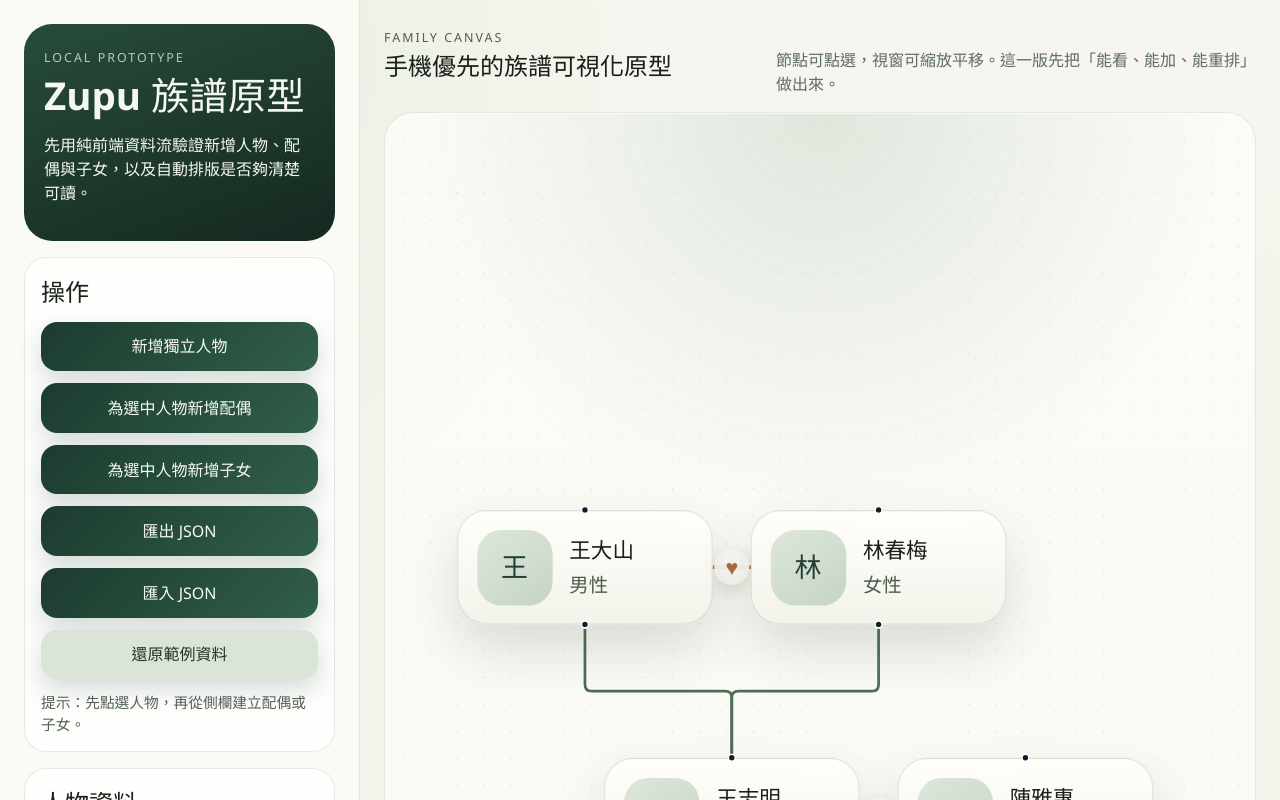
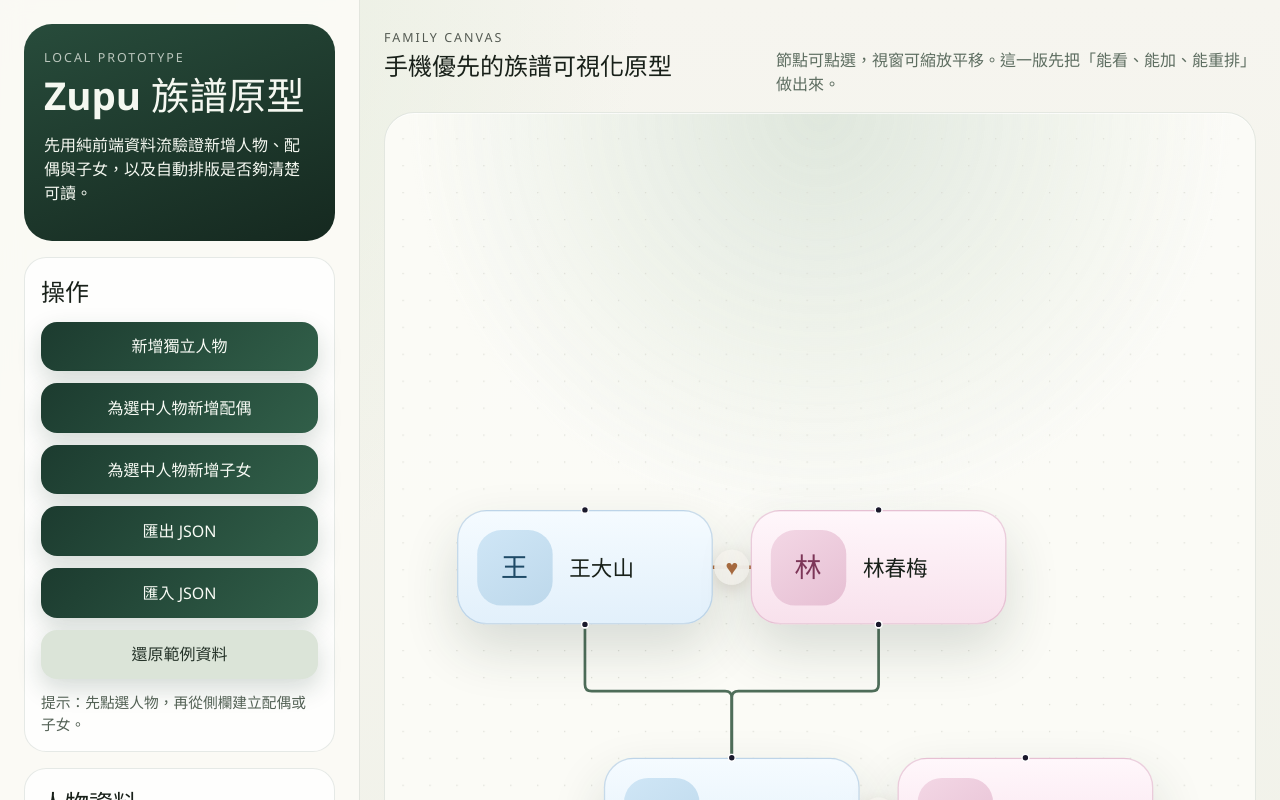
Before and after one commit to kevin1kevin1k/Zupu, a React (Vite) app: page / in a window 1280 px wide. Shown: the top 800 px of the page. Built offline with nearby package versions, Linux system fonts and the light colour scheme.

Commit message:
feat: use color-coded gender cards

```diff
--- a/src/App.tsx
+++ b/src/App.tsx
@@ -239,7 +239,7 @@ function App() {
                 >
                   <option value="male">男性</option>
                   <option value="female">女性</option>
-                  <option value="other">其他</option>
+                  <option value="other">未設定</option>
                 </select>
               </label>
               <label>
--- a/src/components/PersonNode.tsx
+++ b/src/components/PersonNode.tsx
@@ -9,15 +9,13 @@ type PersonNodeData = {
 
 type PersonFlowNode = Node<PersonNodeData, "person">;
 
-const genderLabel: Record<Gender, string> = {
-  male: "男性",
-  female: "女性",
-  other: "其他",
-};
+export function PersonNode({ data, selected }: NodeProps<PersonFlowNode>) {
+  const genderClass = data.gender === "other" ? "unknown" : data.gender;
 
-export function PersonNode({ data, selected }: NodeProps<PersonFlowNode>) {
   return (
-    <div className={`person-node ${selected ? "person-node--selected" : ""}`}>
+    <div
+      className={`person-node person-node--${genderClass} ${selected ? "person-node--selected" : ""}`}
+    >
       <Handle className="person-node__handle" position={Position.Top} type="target" />
       <div className="person-node__avatar">
         {data.photoUrl ? (
@@ -28,7 +26,6 @@ export function PersonNode({ data, selected }: NodeProps<PersonFlowNode>) {
       </div>
       <div className="person-node__content">
         <strong>{data.name}</strong>
-        <span>{genderLabel[data.gender]}</span>
       </div>
       <Handle className="person-node__handle" position={Position.Bottom} type="source" />
     </div>
--- a/src/styles.css
+++ b/src/styles.css
@@ -224,6 +224,21 @@ button:disabled {
     border-color 160ms ease;
 }
 
+.person-node--male {
+  background: linear-gradient(180deg, #f5fbff 0%, #e2f0fb 100%);
+  border-color: rgba(111, 154, 191, 0.32);
+}
+
+.person-node--female {
+  background: linear-gradient(180deg, #fff7fb 0%, #f8e1ec 100%);
+  border-color: rgba(188, 118, 153, 0.3);
+}
+
+.person-node--unknown {
+  background: linear-gradient(180deg, #fbfbfa 0%, #e8e8e5 100%);
+  border-color: rgba(116, 121, 116, 0.28);
+}
+
 .person-node--selected {
   border-color: rgba(36, 84, 57, 0.52);
   box-shadow:
@@ -251,6 +266,21 @@ button:disabled {
   font-weight: 700;
 }
 
+.person-node--male .person-node__avatar {
+  background: linear-gradient(145deg, #cfe6f6, #bdd8eb);
+  color: #1f4b67;
+}
+
+.person-node--female .person-node__avatar {
+  background: linear-gradient(145deg, #f3d7e5, #e6bfd3);
+  color: #7d3658;
+}
+
+.person-node--unknown .person-node__avatar {
+  background: linear-gradient(145deg, #d9ddd9, #c8cdc8);
+  color: #425047;
+}
+
 .person-node__avatar img {
   width: 100%;
   height: 100%;
@@ -271,15 +301,6 @@ button:disabled {
 
 .person-node--selected .person-node__content strong {
   color: #17261d;
-}
-
-.person-node__content span {
-  color: #4c5d4f;
-  font-size: 0.9rem;
-}
-
-.person-node--selected .person-node__content span {
-  color: #35533f;
 }
 
 .person-node__handle {
```
Also changed, not shown: 2 other files (tests, documents, lock files or other folders).
